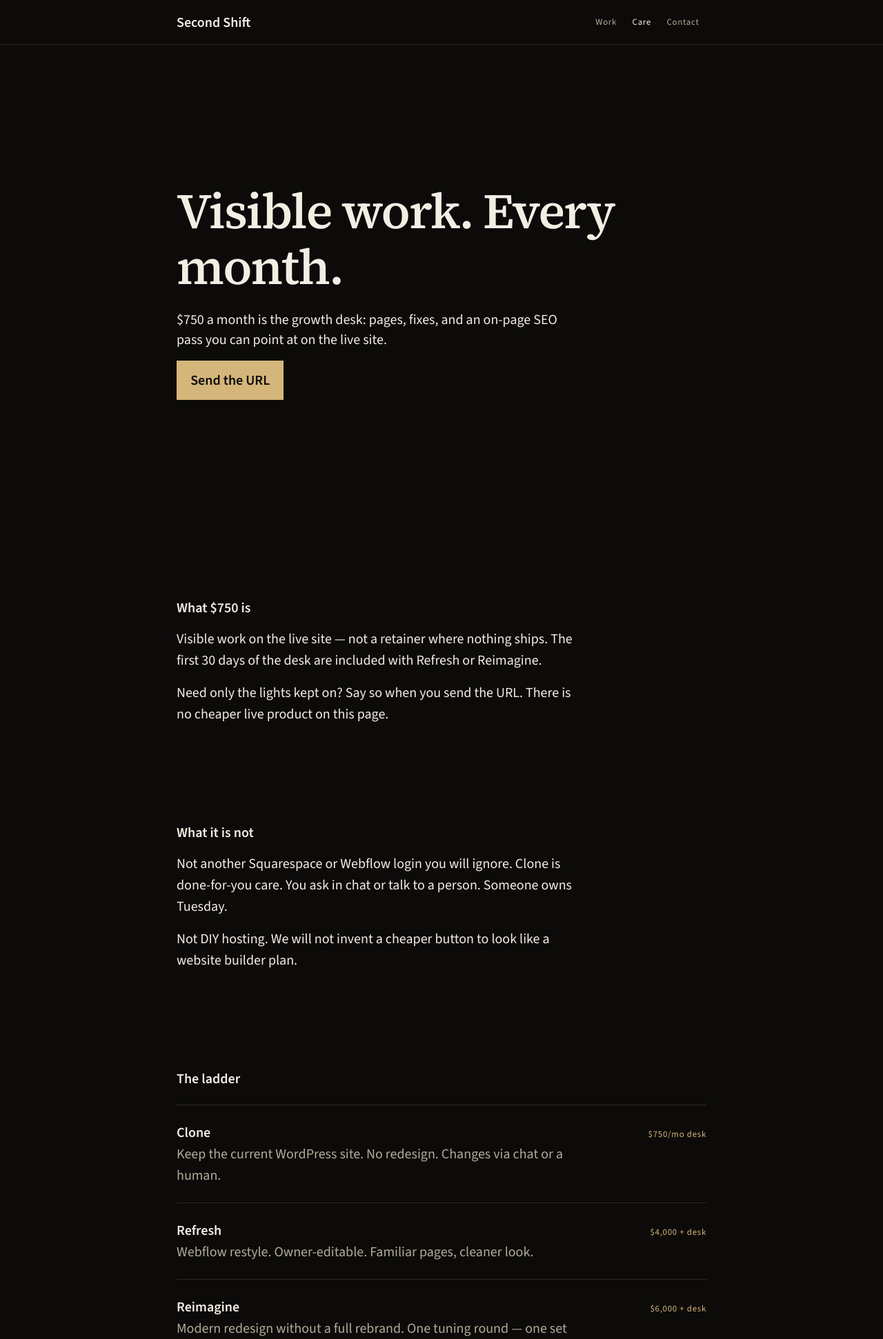
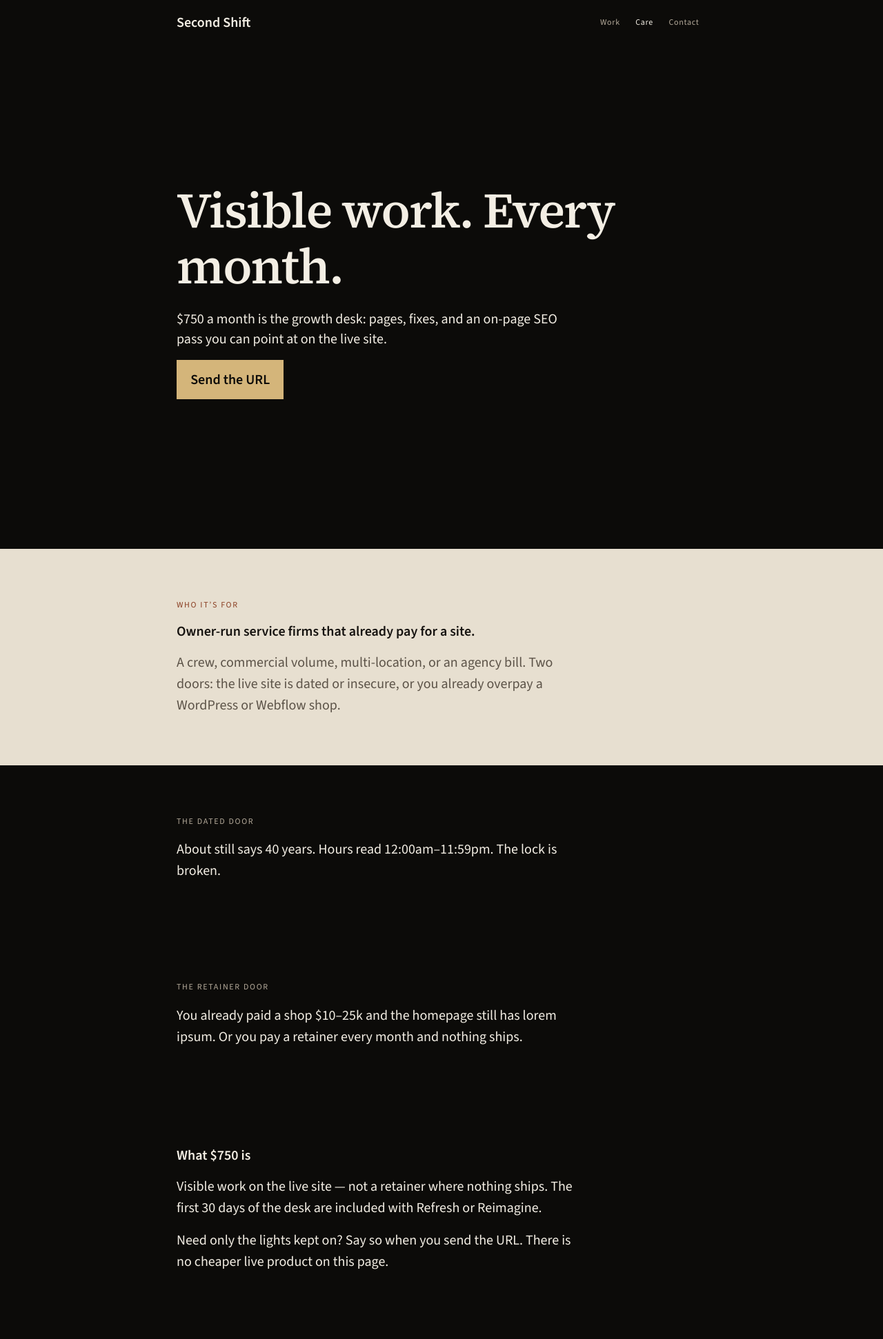
Before and after one commit to chrisgerhardt-dev/second-shift, a PHP site: page /care.html in a window 1280 px wide. Shown: the top 1942 px of the page at 69% size. Run offline with PHP 8.4, Linux system fonts and the light colour scheme.

Commit message:
Fold owner language into Care and Contact, keep short bands
Home stays two stolen lines. Work stays Nashville plus one line.
Care names the two doors and pay-ability. Contact lede uses
the live-URL fails. Warm invert band; no night-press.

Co-authored-by: chrisgerhardt-dev <chrisgerhardt-dev@users.noreply.github.com>

```diff
--- a/care.html
+++ b/care.html
@@ -35,6 +35,28 @@
         <p class="cta-row">
           <a class="cta" href="contact.html">Send the URL</a>
         </p>
+      </div>
+    </section>
+
+    <section class="invert">
+      <div class="wrap">
+        <p class="meta">Who it’s for</p>
+        <h2>Owner-run service firms that already pay for a site.</h2>
+        <p>A crew, commercial volume, multi-location, or an agency bill. Two doors: the live site is dated or insecure, or you already overpay a WordPress or Webflow shop.</p>
+      </div>
+    </section>
+
+    <section class="block">
+      <div class="wrap">
+        <p class="meta">The dated door</p>
+        <p>About still says 40 years. Hours read 12:00am–11:59pm. The lock is broken.</p>
+      </div>
+    </section>
+
+    <section class="block">
+      <div class="wrap">
+        <p class="meta">The retainer door</p>
+        <p>You already paid a shop $10–25k and the homepage still has lorem ipsum. Or you pay a retainer every month and nothing ships.</p>
       </div>
     </section>
 
--- a/contact.html
+++ b/contact.html
@@ -31,7 +31,7 @@
     <section class="hero compact">
       <div class="wrap">
         <h1>Send the live URL. We’ll say Clone, Refresh, or Reimagine.</h1>
-        <p class="lede">The public address. What’s broken. Who you are.</p>
+        <p class="lede">The address customers see — even if Contact 404s, the lock is broken, or the homepage still has lorem ipsum.</p>
         <p class="notice" id="sent" hidden>We have the form. We’ll reply about the next step.</p>
       </div>
     </section>
--- a/index.html
+++ b/index.html
@@ -39,8 +39,9 @@
       </div>
     </section>
 
-    <section class="block problem">
+    <section class="invert problem">
       <div class="wrap">
+        <p class="meta">Two doors</p>
         <p>The site looks fine in a screenshot and still lies in public. Footer stuck on 2018. Contact 404s.</p>
         <p>Or you already pay a retainer every month and nothing ships.</p>
       </div>
--- a/site.css
+++ b/site.css
@@ -12,7 +12,10 @@
   --sans: "Source Sans 3", "Source Sans Pro", "Segoe UI", sans-serif;
   --size-display: clamp(2.5rem, 7vw, 4.5rem);
   --size-sub: 1.25rem;
-  --size-meta: 0.8rem;
+  --size-meta: 0.75rem;
+  --paper: #e7dfd0;
+  --paper-ink: #161310;
+  --paper-muted: #5c5348;
 }
 
 body.site {
@@ -58,7 +61,6 @@ body.site header.mast {
   top: 0;
   z-index: 50;
   background: var(--bg);
-  border-bottom: 1px solid var(--line);
 }
 
 .mast-inner {
@@ -127,8 +129,22 @@ body.site nav a[aria-current="page"] {
   padding: 4.5rem 0;
 }
 
-.block.problem {
-  padding-top: 1.5rem;
+.invert {
+  background: var(--paper);
+  color: var(--paper-ink);
+  padding: 4.5rem 0;
+}
+
+.invert .meta {
+  color: #8a3e22;
+}
+
+.invert p {
+  color: var(--paper-muted);
+}
+
+.invert h2 {
+  color: var(--paper-ink);
 }
 
 .block.close {
@@ -180,7 +196,9 @@ body.site footer.colophon,
 
 .meta {
   color: var(--muted);
-  margin: 0 0 0.75rem;
+  margin: 0 0 0.85rem;
+  text-transform: uppercase;
+  letter-spacing: 0.14em;
 }
 
 .fine {
@@ -224,6 +242,7 @@ body.site .cta {
   font-weight: 600;
   cursor: pointer;
   text-decoration: none;
+  transition: background-color 0.28s ease, color 0.28s ease;
 }
 
 body.site .cta:hover {
@@ -232,16 +251,26 @@ body.site .cta:hover {
   text-decoration: none;
 }
 
+.invert .cta,
+body.site .invert .cta {
+  background: var(--paper-ink);
+  border-color: var(--paper-ink);
+  color: var(--paper);
+}
+
+body.site .invert .cta:hover {
+  background: transparent;
+  color: var(--paper-ink);
+}
+
 .ladder {
   list-style: none;
-  margin: 1.5rem 0 0;
+  margin: 2rem 0 0;
   padding: 0;
-  border-top: 1px solid var(--line);
 }
 
 .ladder li {
-  padding: 1.5rem 0;
-  border-bottom: 1px solid var(--line);
+  padding: 0 0 2rem;
 }
 
 .ladder p {
@@ -330,7 +359,6 @@ body.site footer.colophon {
   width: min(var(--wide), calc(100% - (var(--gutter) * 2)));
   margin: 0 auto;
   padding: 2rem 0 3.5rem;
-  border-top: 1px solid var(--line);
   color: var(--muted);
 }
 
@@ -353,4 +381,7 @@ body.site footer.colophon p {
   html {
     scroll-behavior: auto;
   }
+  body.site .cta {
+    transition: none;
+  }
 }
--- a/work.html
+++ b/work.html
@@ -31,7 +31,7 @@
     <section class="hero">
       <div class="wrap">
         <h1>A century of work. The site said 0 years.</h1>
-        <p class="lede">Nashville contractor. The homepage counter said 0 years. Visitors did the math.</p>
+        <p class="lede">Nashville contractor. A hundred-year shop. The homepage counter said 0 years.</p>
         <p class="cta-row">
           <a class="cta" href="contact.html">Send the URL</a>
         </p>
```
